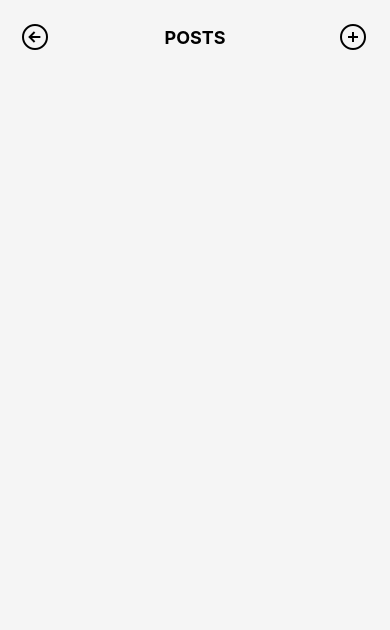
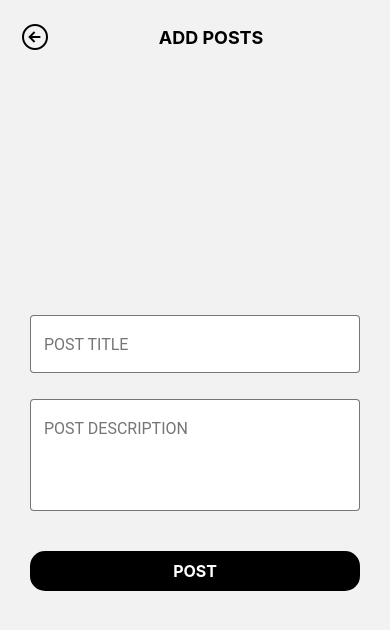
Before and after one commit to VinayMandhaan/cloud-test, a React Native app: screen /AddPost in a window 390 px wide. Shown: the top 630 px of the page. Built offline with nearby package versions, Linux system fonts and the light colour scheme; no server answers.

Commit message:
Add Post

```diff
--- a/App.js
+++ b/App.js
@@ -2,12 +2,14 @@ import { StyleSheet, Text, View, StatusBar } from 'react-native';
 import Home from './src/screens/Home';
 import { Provider } from 'react-redux'
 import store from './src/store'
+import AddPosts from './src/screens/AddPost';
+import Routes from './src/routes/Routes';
 
 export default function App() {
   return (
     <Provider store={store}>
     <View style={styles.container}>
-      <Home/>
+      <Routes/>
     </View>
     </Provider>
   );
--- a/src/actions/posts.js
+++ b/src/actions/posts.js
@@ -1,4 +1,4 @@
-import { GET_POST } from './types'
+import { CREATE_POST, GET_POST } from './types'
 import axios from 'axios';
 
 
@@ -17,3 +17,20 @@ export const getPosts = () => async dispatch => {
         console.log(err)
     }
 }
+
+export const addPost = (id,title,desc) => async dispatch => {
+    try{
+        const data = {
+            id:id,
+            title:title,
+            body:desc
+        }
+        dispatch({
+            type:CREATE_POST,
+            payload:data
+        })
+
+    }catch(err){
+        console.log(err)
+    }
+}
--- a/src/reducers/posts.js
+++ b/src/reducers/posts.js
@@ -15,8 +15,10 @@ export default function (state = initalState, action) {
                 posts:payload
             }
         case CREATE_POST:
+            console.log(payload)
             return {
-                ...state
+                ...state,
+                posts: [payload,...state.posts ]
             }
         default:
             return state
--- a/src/routes/Routes.js
+++ b/src/routes/Routes.js
@@ -0,0 +1,24 @@
+import React, { useEffect, useState } from 'react'
+import { NavigationContainer } from '@react-navigation/native';
+import { createNativeStackNavigator } from '@react-navigation/native-stack';
+import { useSelector } from 'react-redux'
+import Home from '../screens/Home';
+import AddPost from '../screens/AddPost';
+
+const Stack = createNativeStackNavigator();
+
+
+const Routes = () => {
+
+    return (
+        <NavigationContainer>
+            <Stack.Navigator>
+                <Stack.Screen name="Home" component={Home} options={{ headerShown: false }} />
+                <Stack.Screen name="AddPost" component={AddPost} options={{ headerShown: false }} />
+
+            </Stack.Navigator>
+        </NavigationContainer>
+    )
+}
+
+export default Routes
--- a/src/screens/AddPost.js
+++ b/src/screens/AddPost.js
@@ -0,0 +1,101 @@
+import { React, useState, useEffect } from 'react'
+import { StyleSheet, View, Text, TouchableOpacity } from 'react-native';
+import { TextInput } from 'react-native-paper';
+import { Ionicons } from '@expo/vector-icons';
+import { useDispatch, useSelector } from 'react-redux';
+import { addPost } from '../actions/posts';
+
+
+
+const AddPost = (props) => {
+    const dispatch = useDispatch()
+    const [id, setId] = useState()
+    const [title, setTitle] = useState()
+    const [description, setDescription] = useState()
+    let postData = useSelector(state => state.posts.posts);
+
+    const addPosts = () => {
+        dispatch(addPost(postData.length + 1,title,description))
+    }
+
+    return (
+        <View style={styles.container}>
+            <View style={styles.header}>
+                <Ionicons onPress={()=>props.navigation.navigate('Home')} name="arrow-back-circle-outline" size={32} color="black" />
+                <Text style={styles.mainHeading}>ADD POSTS</Text>
+                <Text></Text>
+            </View>
+            <View style={styles.mainContainer}>
+            <View style={styles.inputContainer}>
+                <TextInput
+                    style={{ backgroundColor: 'white' }}
+                    mode="outlined"
+                    label={"POST TITLE"}
+                    value={title}
+                    onChangeText={(title) => setTitle(title)}
+                    placeholder={"ENTER TITLE"}
+                    activeOutlineColor='grey'
+                // theme={{ fonts: { regular: { fontFamily: 'Montserrat_400Regular' } } }}
+                />
+            </View>
+            <View style={styles.inputContainer}>
+                <TextInput
+                    style={{ backgroundColor: 'white' }}
+                    mode="outlined"
+                    label={"POST DESCRIPTION"}
+                    value={description}
+                    onChangeText={(description) => setDescription(description)}
+                    placeholder={"ENTER DESCRIPTION"}
+                    activeOutlineColor='grey'
+                    multiline={true}
+                    numberOfLines={4}
+                // theme={{ fonts: { regular: { fontFamily: 'Montserrat_400Regular' } } }}
+                />
+            </View>
+            <TouchableOpacity onPress={()=>addPosts()} style={styles.postButton}>
+                <Text style={styles.btnTxt}>POST</Text>
+            </TouchableOpacity>
+            </View>
+        </View>
+    )
+}
+
+const styles = StyleSheet.create({
+    container: {
+        flex: 1,
+    },
+    mainContainer: {
+        flex:1,
+        justifyContent:'center'
+    },
+    header: {
+        display: 'flex',
+        justifyContent: 'space-between',
+        alignItems: 'center',
+        flexDirection: 'row',
+        margin: 20
+    },
+    mainHeading: {
+        fontSize: 18,
+        fontWeight: 'bold'
+    },
+    inputContainer: {
+        margin: 30,
+        marginBottom: 10,
+        marginTop: 10
+    },
+    postButton: {
+        backgroundColor: 'black',
+        padding: 10,
+        margin: 30,
+        alignItems: 'center',
+        borderRadius: 15
+    },
+    btnTxt: {
+        color: 'white',
+        fontSize: 16,
+        fontWeight: 'bold'
+    }
+})
+
+export default AddPost
--- a/src/screens/Home.js
+++ b/src/screens/Home.js
@@ -5,7 +5,7 @@ import { getPosts } from '../actions/posts'
 import { Ionicons } from '@expo/vector-icons';
 
 
-const Home = () => {
+const Home = (props) => {
     const dispatch = useDispatch()
     let postData = useSelector(state => state.posts.posts);
 
@@ -33,7 +33,7 @@ const Home = () => {
             <View style={styles.header}>
                 <Ionicons name="arrow-back-circle-outline" size={32} color="black" />
                 <Text style={styles.mainHeading}>POSTS</Text>
-                <Ionicons name="add-circle-outline" size={32} color="black" />
+                <Ionicons onPress={()=>props.navigation.navigate('AddPost')} name="add-circle-outline" size={32} color="black" />
             </View>
             <FlatList
                 data={postData}
```
